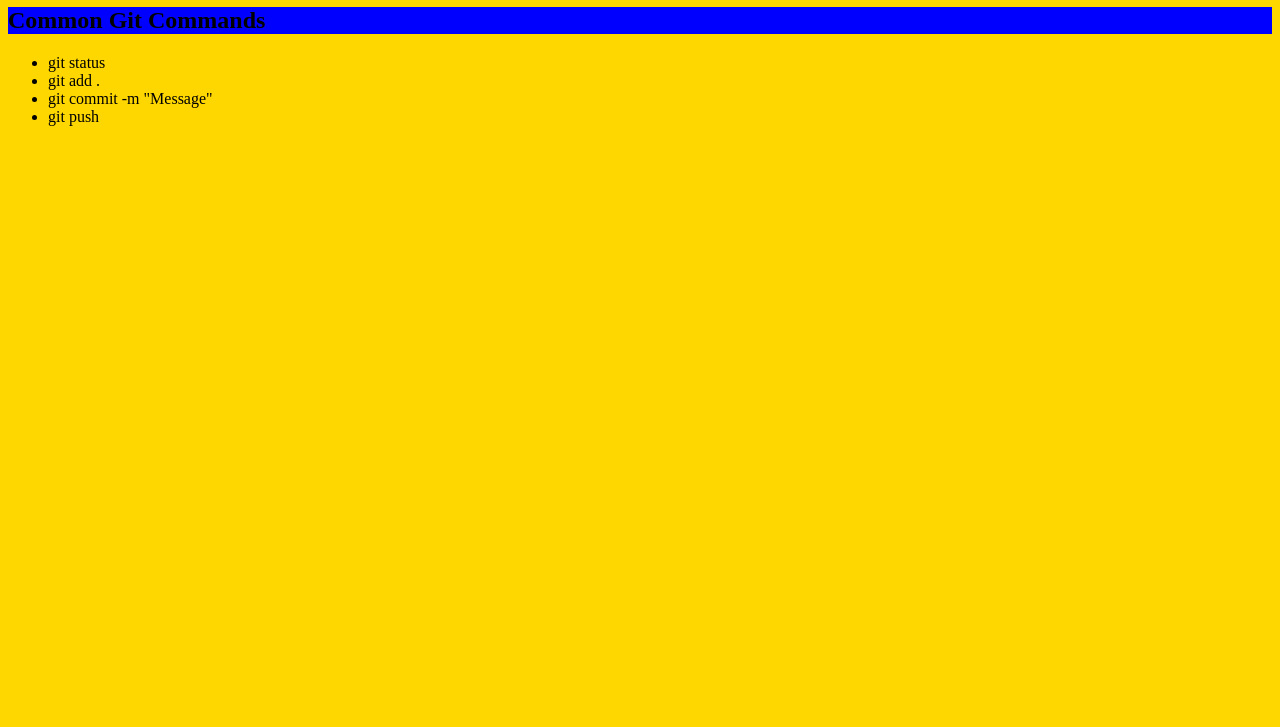
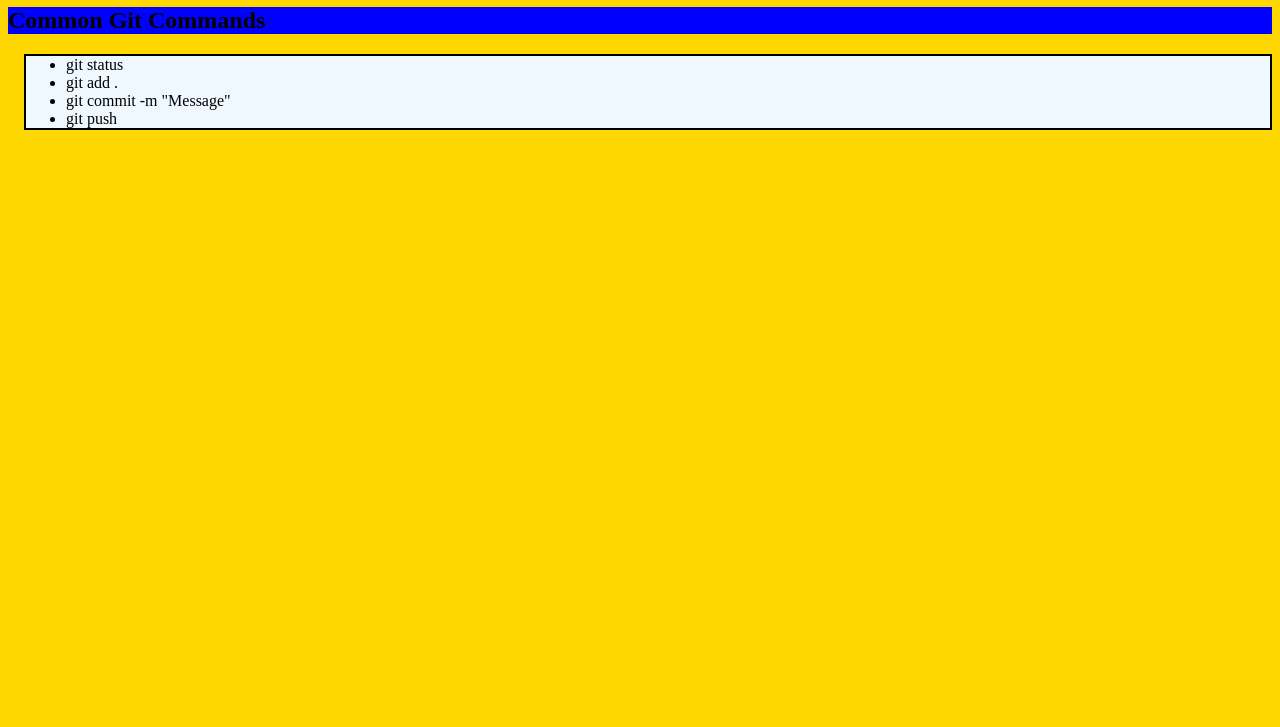
Before and after one commit to ahern-s156-sketch/gitgithubprocess, a plain HTML site: page index.html in a window 1280 px wide. Shown: the part 73-800 px from the top of the page. Drawn offline with Linux system fonts and the light colour scheme.

Commit message:
Updated styles.css ul

```diff
--- a/styles.css
+++ b/styles.css
@@ -9,3 +9,8 @@ h2
 {
     background-color: blue;
 }
+ul{
+    margin-left: 1rem;
+    background-color: aliceblue;
+    border: 2px solid black;
+}
```
